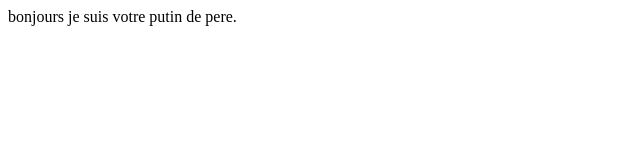
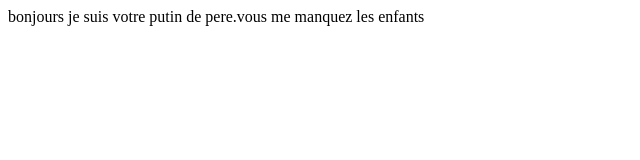
Before and after one commit to MzAhmat/git.teste, a plain HTML site: page index.html in a window 1280 px wide. Shown: the whole page, without its empty margins (0-640 px from the left). Drawn offline with Linux system fonts and the light colour scheme.

Commit message:
Update index.html

```diff
--- a/index.html
+++ b/index.html
@@ -6,6 +6,6 @@
     <title>Document</title>
 </head>
 <body>
-    bonjours je suis votre putin de pere.
+    bonjours je suis votre putin de pere.vous me manquez les enfants
 </body>
 </html>
```
